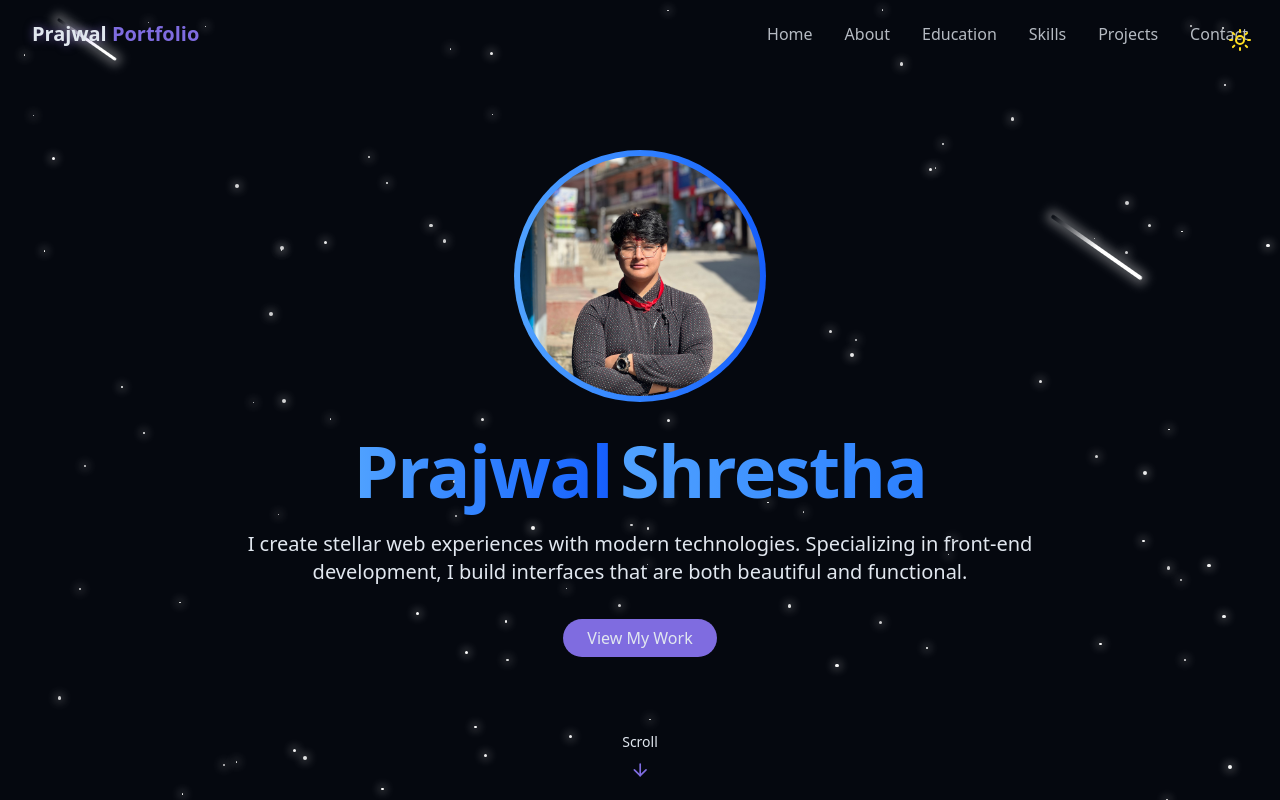
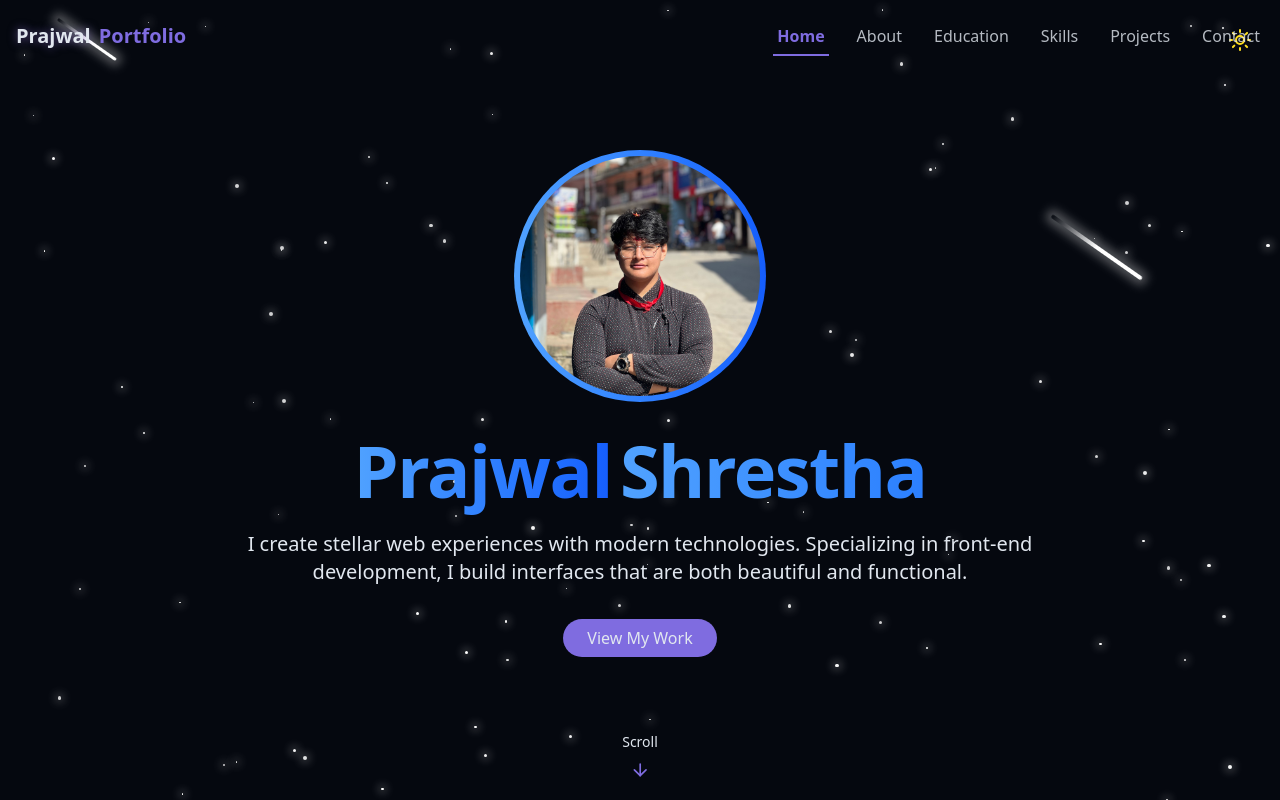
Before and after one commit to Prajwal-Shrestha/Portfoilo, a React (Vite) app: page / in a window 1280 px wide. Shown: the top 800 px of the page. Built offline with nearby package versions, Linux system fonts and the light colour scheme.

Commit message:
Fixing navbar

```diff
--- a/src/components/Navbar.jsx
+++ b/src/components/Navbar.jsx
@@ -1,93 +1,162 @@
+"use client";
+
+import React, { useEffect, useState } from "react";
 import { cn } from "@/lib/utils";
 import { Menu, X } from "lucide-react";
-import { useEffect, useState } from "react";
+import { motion } from "framer-motion";
 
 const navItems = [
-    { name: "Home", href: "#hero" },
-    { name: "About", href: "#about" },
-    { name: "Education", href: "#education" },
-    { name: "Skills", href: "#skills" },
-    { name: "Projects", href: "#projects" },
-    { name: "Contact", href: "#contact" },
+  { name: "Home", id: "hero" },
+  { name: "About", id: "about" },
+  { name: "Education", id: "education" },
+  { name: "Skills", id: "skills" },
+  { name: "Projects", id: "projects" },
+  { name: "Contact", id: "contact" },
 ];
 
-export const Navbar = () => {
+export default function Navbar() {
   const [isScrolled, setIsScrolled] = useState(false);
   const [isMenuOpen, setIsMenuOpen] = useState(false);
+  const [activeSection, setActiveSection] = useState("hero");
 
   useEffect(() => {
-        const handleScroll = () => {
-            setIsScrolled(window.screenY > 10);
-        };
-
+    const handleScroll = () => setIsScrolled(window.scrollY > 10);
     window.addEventListener("scroll", handleScroll);
     return () => window.removeEventListener("scroll", handleScroll);
   }, []);
+
+  // Track active section while scrolling
+  useEffect(() => {
+    const handleActiveSection = () => {
+      const scrollPos = window.scrollY + 200; // offset so the section becomes active a bit earlier
+
+      for (const item of navItems) {
+        const section = document.getElementById(item.id);
+        if (!section) continue;
+        const top = section.offsetTop;
+        const bottom = top + section.offsetHeight;
+
+        if (scrollPos >= top && scrollPos < bottom) {
+          setActiveSection(item.id);
+          return;
+        }
+      }
+
+      // fallback when scrolled to top or no match
+      if (window.scrollY < 250) setActiveSection("hero");
+    };
+
+    window.addEventListener("scroll", handleActiveSection);
+    window.addEventListener("resize", handleActiveSection);
+    handleActiveSection();
+    return () => {
+      window.removeEventListener("scroll", handleActiveSection);
+      window.removeEventListener("resize", handleActiveSection);
+    };
+  }, []);
+
+  const scrollTo = (id) => {
+    const el = document.getElementById(id);
+    if (!el) return;
+    el.scrollIntoView({ behavior: "smooth", block: "start" });
+  };
+
   return (
     <nav
+      aria-label="Main navigation"
       className={cn(
-                "fixed w-full z-40 transition-all duration-300",
-                isScrolled ? "py-3 bg-background/80 backdrop-blur-md shadow-xs" : "py-5"
+        "fixed w-full z-50 transition-all duration-300 left-0 right-0",
+        isScrolled
+          ? "py-2 bg-background/70 backdrop-blur-xl shadow-sm border-b border-border/40"
+          : "py-5"
       )}
     >
-            <div className="container flex items-center justify-between">
-                <a
-                    className="text-xl font-bold text-primary flex items-center"
-                    href="#hero"
+      <div className="container mx-auto px-4 flex items-center justify-between">
+        {/* Logo */}
+        <button
+          onClick={() => scrollTo("hero")}
+          className="text-xl font-bold text-primary flex items-center focus:outline-none"
+          aria-label="Go to top"
         >
-                    <span className="relative z-10">
-                        <span className="text-glow text-foreground"> Prajwal </span>{" "}
-                        Portfolio
+          <span className="relative z-10 flex items-center gap-2">
+            <span className="text-glow text-foreground">Prajwal</span>
+            <span className="hidden sm:inline">Portfolio</span>
           </span>
-                </a>
+        </button>
 
-                {/* desktop nav */}
-                <div className="hidden md:flex space-x-8">
-                    {navItems.map((item, key) => (
-                        <a
-                            key={key}
-                            href={item.href}
-                            className="text-foreground/80 hover:text-primary transition-colors duration-300"
+        {/* Desktop nav */}
+        <div className="hidden md:flex items-center space-x-6">
+          {navItems.map((item) => (
+            <button
+              key={item.id}
+              onClick={() => scrollTo(item.id)}
+              className={cn(
+                "relative group px-1 py-1 transition-colors duration-200 focus:outline-none",
+                activeSection === item.id
+                  ? "text-primary font-semibold"
+                  : "text-foreground/80 hover:text-primary"
+              )}
+              aria-current={activeSection === item.id ? "page" : undefined}
             >
-                            {item.name}
-                        </a>
+              <span className="select-none">{item.name}</span>
+
+              {/* underline animation */}
+              <span
+                className={cn(
+                  "absolute left-0 -bottom-1 h-[2px] bg-primary transition-all duration-300",
+                  activeSection === item.id ? "w-full" : "w-0 group-hover:w-full"
+                )}
+                aria-hidden
+              />
+            </button>
           ))}
         </div>
 
-                {/* mobile nav */}
-
+        {/* Mobile menu button */}
         <button
-                    onClick={() => setIsMenuOpen((prev) => !prev)}
-                    className="md:hidden p-2 text-foreground z-50"
-                    aria-label={isMenuOpen ? "Close Menu" : "Open Menu"}
+          onClick={() => setIsMenuOpen((p) => !p)}
+          className="md:hidden p-2 text-foreground z-50 focus:outline-none"
+          aria-expanded={isMenuOpen}
+          aria-controls="mobile-menu"
         >
-                    {isMenuOpen ? <X size={24} /> : <Menu size={24} />}{" "}
+          {isMenuOpen ? <X size={22} /> : <Menu size={22} />}
         </button>
 
-                <div
+        {/* Mobile menu overlay */}
+        <motion.div
+          id="mobile-menu"
+          initial={{ opacity: 0, y: -10, pointerEvents: "none" }}
+          animate={isMenuOpen ? { opacity: 1, y: 0, pointerEvents: "auto" } : { opacity: 0, y: -10, pointerEvents: "none" }}
+          transition={{ duration: 0.22 }}
+          className="fixed inset-0 bg-background/95 backdrop-blur-md z-40 flex flex-col items-center justify-center md:hidden"
+        >
+          <div className="flex flex-col space-y-8 text-2xl text-center">
+            {navItems.map((item) => (
+              <button
+                key={item.id}
+                onClick={() => {
+                  scrollTo(item.id);
+                  setIsMenuOpen(false);
+                }}
                 className={cn(
-                        "fixed inset-0 bg-background/95 backdroup-blur-md z-40 flex flex-col items-center justify-center",
-                        "transition-all duration-300 md:hidden",
-                        isMenuOpen
-                            ? "opacity-100 pointer-events-auto"
-                            : "opacity-0 pointer-events-none"
+                  "transition-colors duration-200 focus:outline-none",
+                  activeSection === item.id ? "text-primary font-semibold" : "text-foreground/80 hover:text-primary"
                 )}
               >
-                    <div className="flex flex-col space-y-8 text-xl">
-                        {navItems.map((item, key) => (
-                            <a
-                                key={key}
-                                href={item.href}
-                                className="text-foreground/80 hover:text-primary transition-colors duration-300"
-                                onClick={() => setIsMenuOpen(false)}
-                            >
                 {item.name}
-                            </a>
+              </button>
             ))}
           </div>
-                </div>
+
+          {/* small hint / close area */}
+          <button
+            onClick={() => setIsMenuOpen(false)}
+            className="absolute bottom-10 text-sm opacity-70 focus:outline-none"
+          >
+            Close
+          </button>
+        </motion.div>
       </div>
     </nav>
   );
-};
-export default Navbar;
+}
--- a/src/pages/home.jsx
+++ b/src/pages/home.jsx
@@ -5,7 +5,7 @@ import { AnimatePresence } from "framer-motion";
 
 import Intro from "../components/Intro"; // adjust path if needed
 import { ThemeToggle } from "../components/ThemeToggle";
-import { Navbar } from "../components/Navbar";
+import Navbar from "../components/Navbar";
 import StarBackground from "../components/StarBackground";
 import { HeroSection } from "../components/HeroSection";
 import { AboutSection } from "../components/AboutSection";
```
Lines whose indentation alone changed are shown as unchanged.
